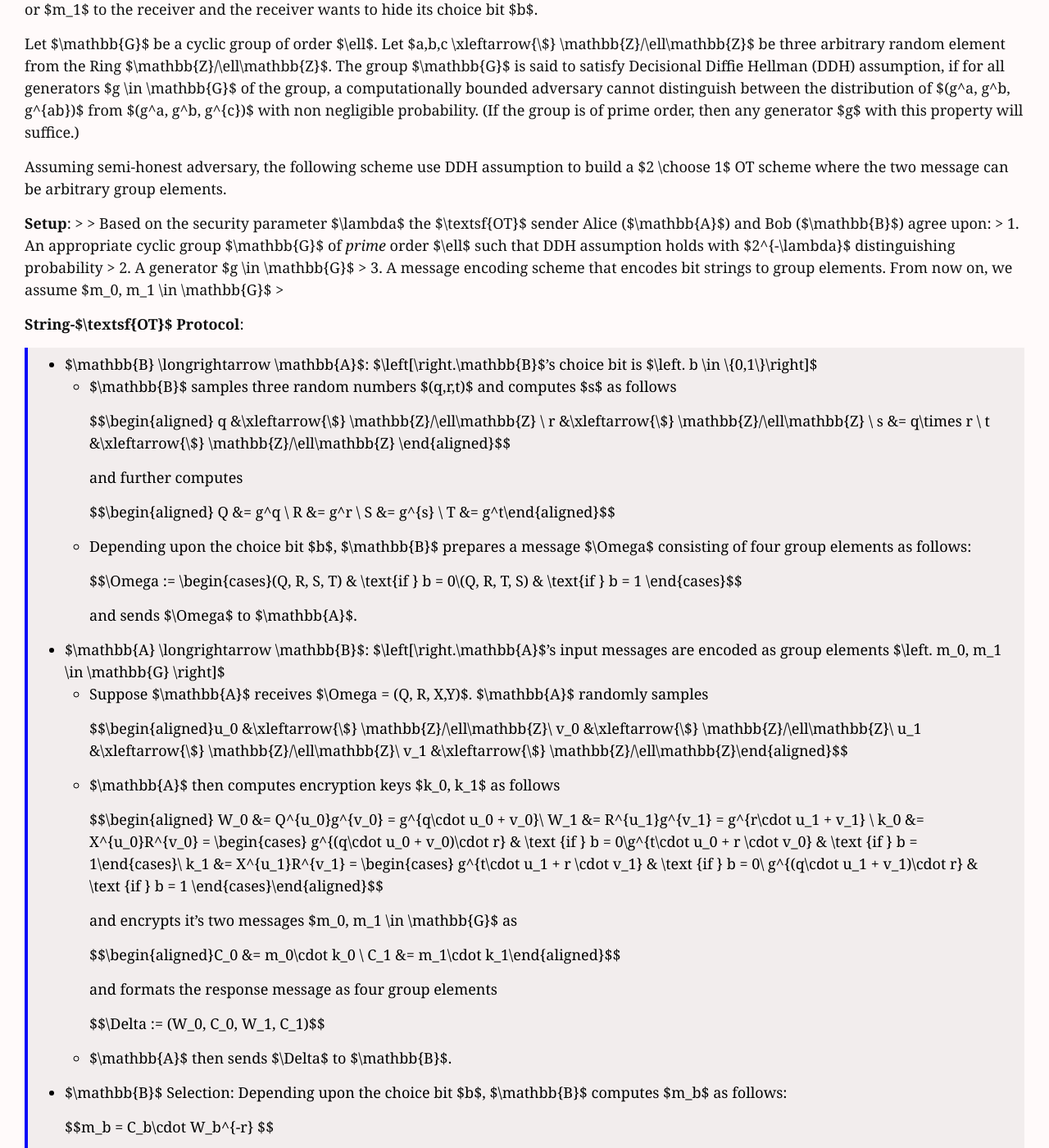
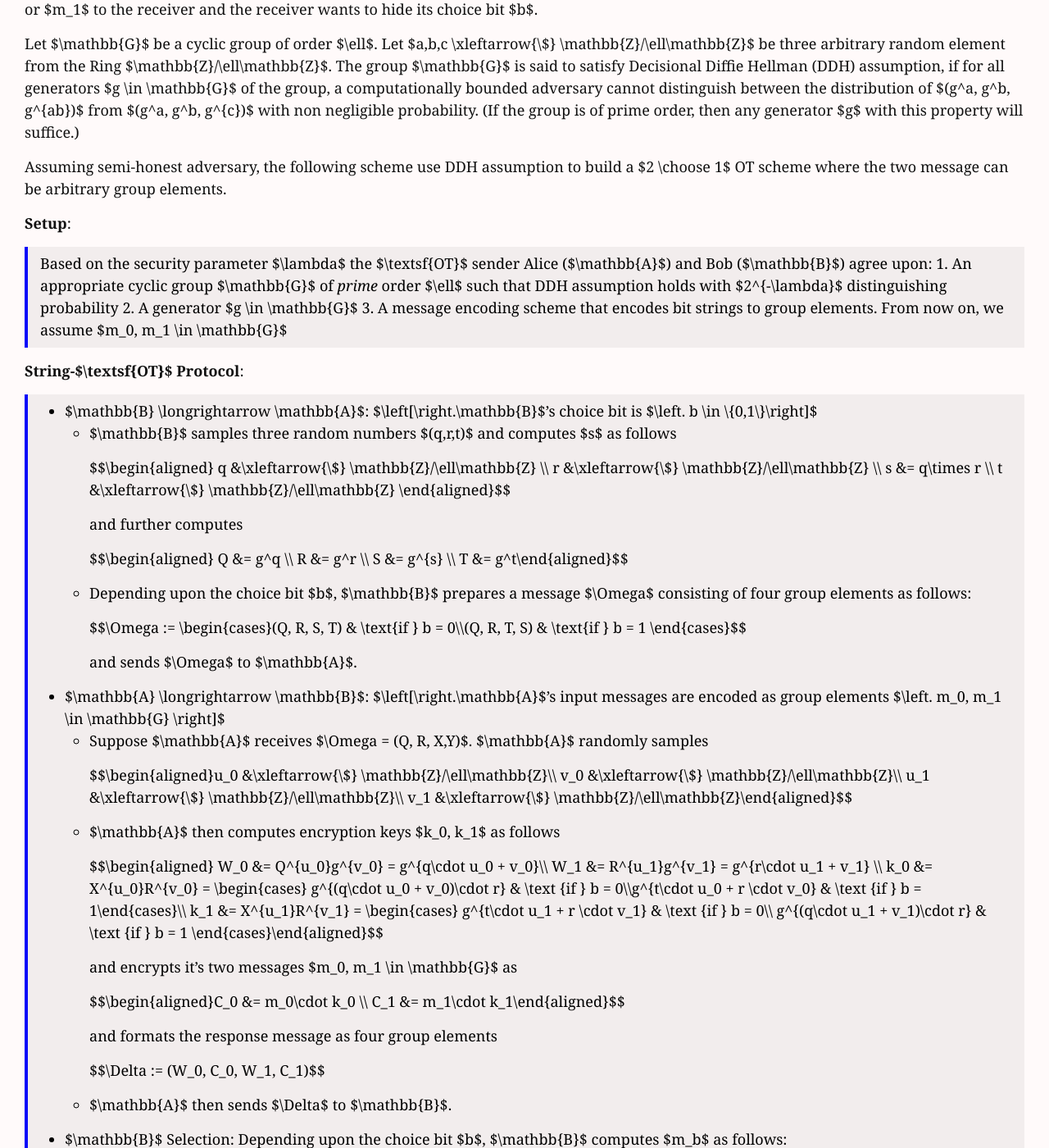
Before and after one commit to axelexic/axelexic.github.io, a Jekyll site: the page built from _posts/2015-03-17-SemiHonestObliviousTransfer.md, in a window 1280 px wide and 1400 px high, scrolled down 8519 px. Shown: the whole window at 82% size. Built offline with Jekyll 4.4.1, drawn with Linux system fonts in a browser that asks for light colours; a script that is not in the unit is left out; some of the changed text lies outside the part shown.

Commit message:
Fix double backslash issues
Fix double backslash issues.

```diff
--- a/_plugins/standard_tex_math.rb
+++ b/_plugins/standard_tex_math.rb
@@ -9,7 +9,7 @@
     masked, math = mask_standard_tex_math(content)
     html = super(masked)
     math.each_with_index do |source, index|
-      html = html.gsub(format(TOKEN, index: index), CGI.escapeHTML(source))
+      html = html.gsub(format(TOKEN, index: index)) { CGI.escapeHTML(source) }
     end
     html
   end
--- a/_posts/2015-03-17-SemiHonestObliviousTransfer.md
+++ b/_posts/2015-03-17-SemiHonestObliviousTransfer.md
@@ -259,6 +259,7 @@
 Assuming semi-honest adversary, the following scheme use DDH assumption to build a $2 \choose 1$ OT scheme where the two message can be arbitrary group elements.
 
 **Setup**:
+
 >
 > Based on the security parameter $\lambda$ the $\textsf{OT}$ sender Alice ($\mathbb{A}$) and Bob ($\mathbb{B}$) agree upon:
 >    1. An appropriate cyclic group $\mathbb{G}$ of _prime_ order $\ell$ such that DDH assumption holds with $2^{-\lambda}$ distinguishing probability
```
